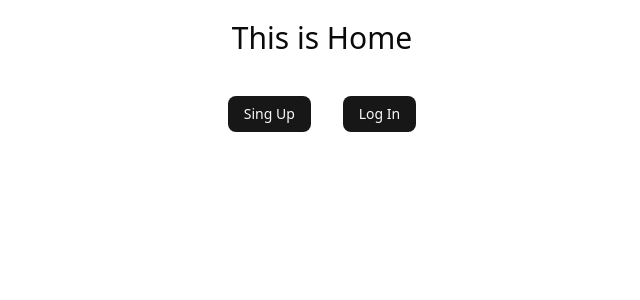
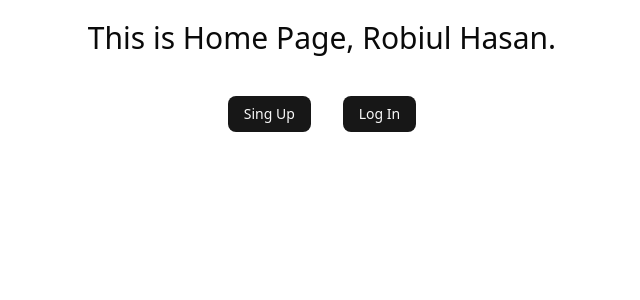
Before and after one commit to AaRuConnect/PathShala, a React (Vite) app in the folder apps/frontend/: page / in a window 1280 px wide. Shown: the top 300 px of the page, without its empty margins (318-958 px from the left). Built offline with nearby package versions, Linux system fonts and the light colour scheme.

Commit message:
set contex API

```diff
--- a/apps/frontend/src/AuthContext/Context.tsx
+++ /dev/null
@@ -1,9 +0,0 @@
-const Context = () => {
-  return (
-    <div>
-      <p>hello context</p>
-    </div>
-  );
-};
-
-export default Context;
--- /dev/null
+++ b/apps/frontend/src/AuthProvider/AuthProvider.tsx
@@ -0,0 +1,14 @@
+import { createContext } from "react";
+
+export const Auth = createContext();
+
+const AuthProvider = ({ children }) => {
+  let name = "Robiul Hasan";
+  const data = {
+    name,
+    // add more values later if needed
+  };
+  return <Auth.Provider value={data}>{children}</Auth.Provider>;
+};
+
+export default AuthProvider;
--- a/apps/frontend/src/common/Home/Home.tsx
+++ b/apps/frontend/src/common/Home/Home.tsx
@@ -1,10 +1,14 @@
+import { Auth } from "@/AuthProvider/AuthProvider";
 import { Button } from "@/components/ui/button";
+import { useContext } from "react";
 import { Link } from "react-router-dom";
 
 const Home = () => {
+  const { name } = useContext(Auth);
+
   return (
     <div>
-      <p className="text-3xl text-center mt-5">This is Home</p>
+      <p className="text-3xl text-center mt-5">This is Home Page, {name}.</p>
       <div className="mt-10 flex justify-center items-center gap-8 place-items-center">
         <Link to={"/singup"}>
           <Button>Sing Up</Button>
--- a/apps/frontend/src/main.tsx
+++ b/apps/frontend/src/main.tsx
@@ -4,9 +4,12 @@ import "./index.css";
 
 import { RouterProvider } from "react-router-dom";
 import Router from "./Router/Router";
+import AuthProvider from "./AuthProvider/AuthProvider";
 
 createRoot(document.getElementById("root")!).render(
   <StrictMode>
-    <RouterProvider router={Router} />
+    <AuthProvider>
+      <RouterProvider router={Router} />
+    </AuthProvider>
   </StrictMode>
 );
```
